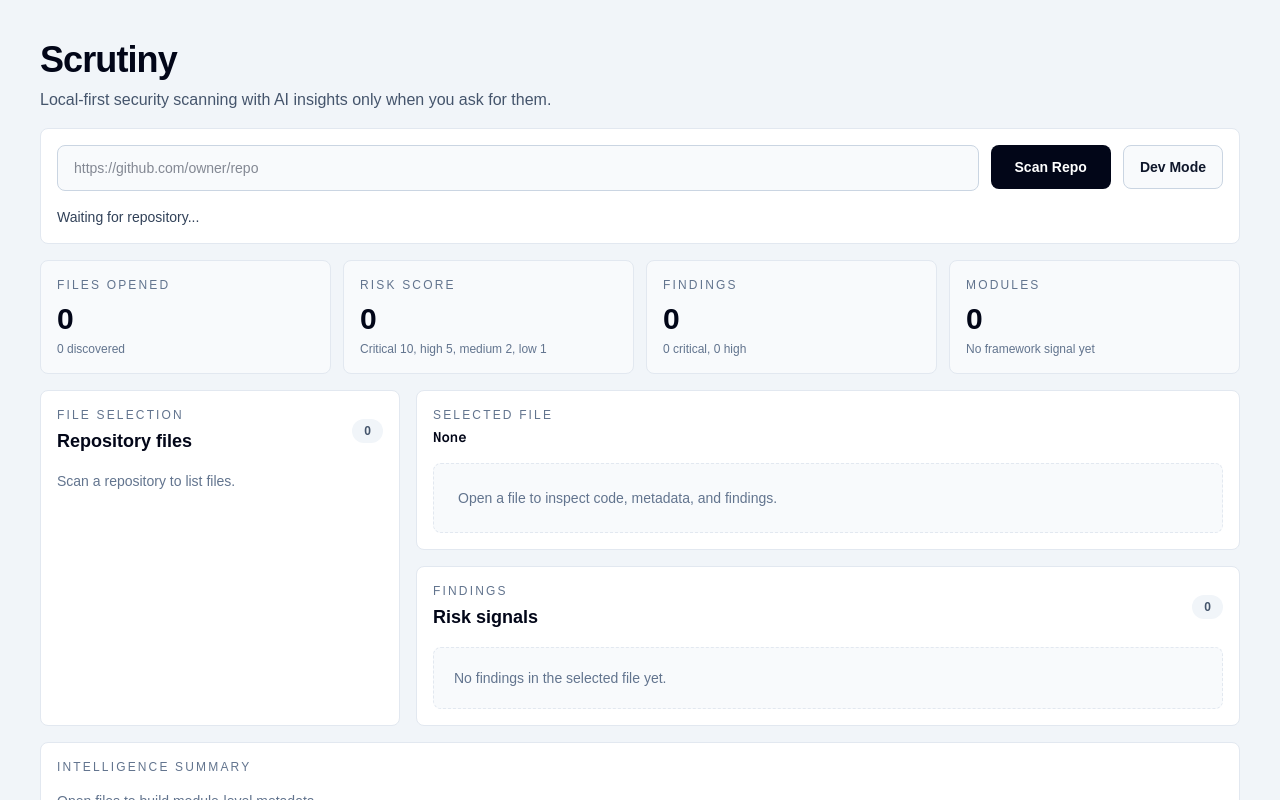
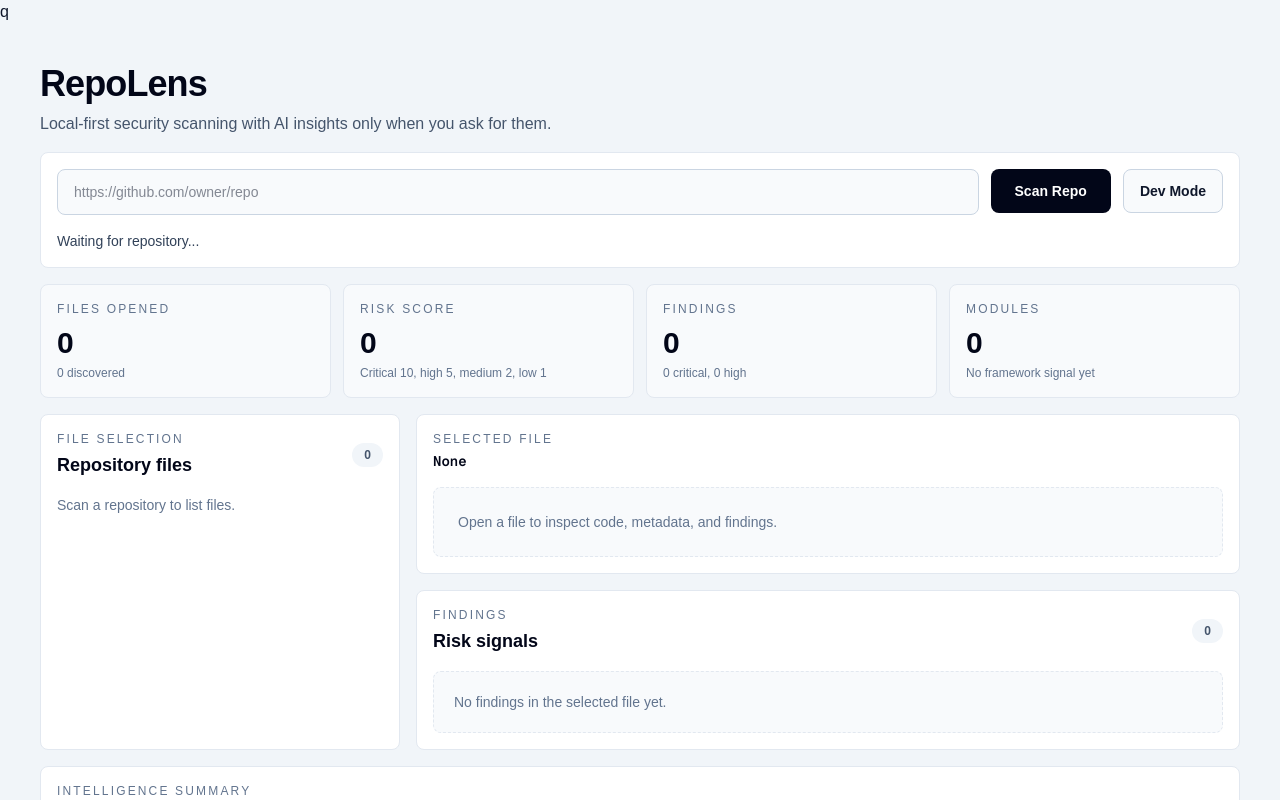
Before and after one commit to rn-ops/scrutiny, a Next.js app: page / in a window 1280 px wide. Shown: the top 800 px of the page. Built offline with nearby package versions, Linux system fonts and the light colour scheme.

Commit message:
title change

```diff
--- a/app/components/ScrutinyDashboard.tsx
+++ b/app/components/ScrutinyDashboard.tsx
@@ -390,10 +390,10 @@
 
 export function ScrutinyDashboard(props: DashboardProps) {
   return (
-    <div className="relative min-h-screen bg-slate-100 text-slate-900 dark:bg-slate-950 dark:text-slate-100">
+    <div className="relative min-h-screen bg-slate-100 text-slate-900 dark:bg-slate-950 dark:text-slate-100">q
       <main className="mx-auto flex w-full max-w-[105rem] flex-col gap-4 px-5 py-10 lg:px-10">
         <header className="flex flex-col gap-2">
-          <h1 className="text-4xl font-bold tracking-tight text-slate-950 dark:text-slate-50">Scrutiny</h1>
+          <h1 className="text-4xl font-bold tracking-tight text-slate-950 dark:text-slate-50">RepoLens</h1>
           <p className="max-w-2xl text-base text-slate-600 dark:text-slate-400">Local-first security scanning with AI insights only when you ask for them.</p>
         </header>
 
```
